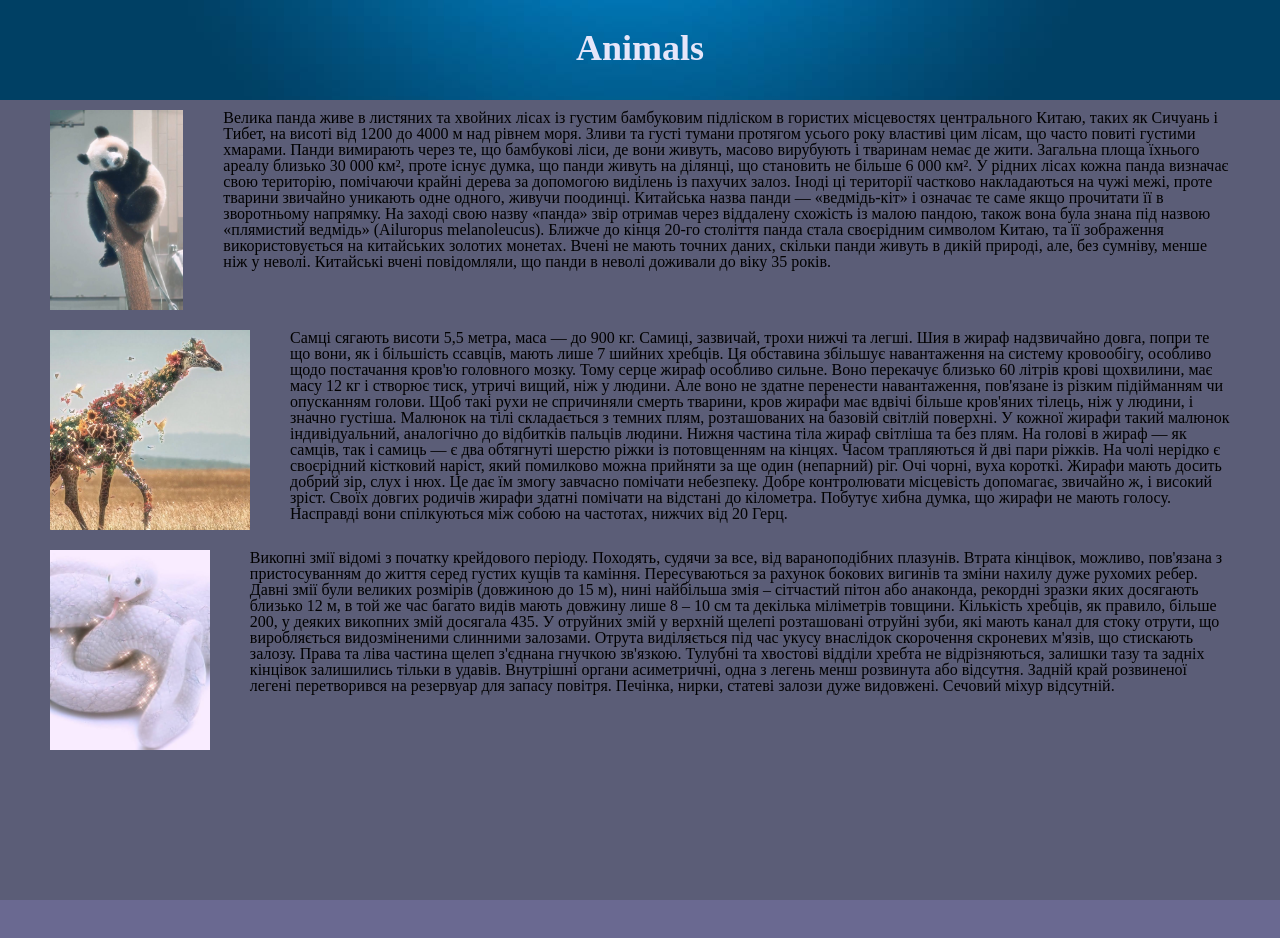
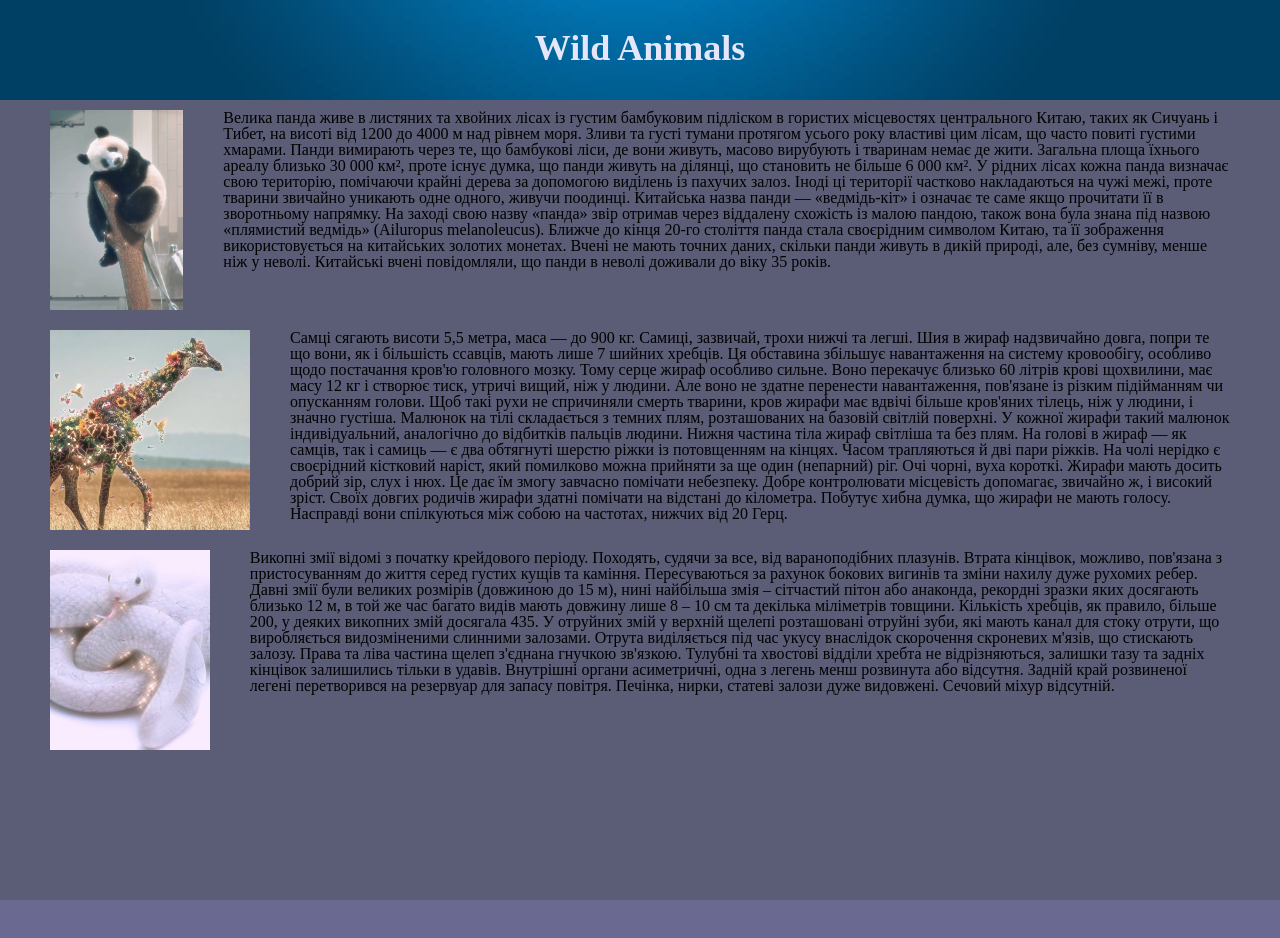
Before and after one commit to albina737/Animals, a plain HTML site: page index.html in a window 1280 px wide. Drawn offline with Linux system fonts and the light colour scheme.

Commit message:
Wild Animals

```diff
--- a/index.html
+++ b/index.html
@@ -13,7 +13,7 @@
 <body>
     <header id="header">
         <div class="container">
-            <h1>Animals</h1>
+            <h1>Wild Animals</h1>
         </div>
     </header>
     <div id="content">
```
